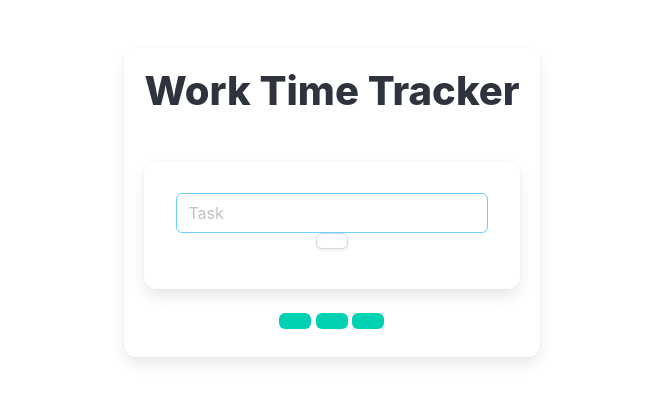
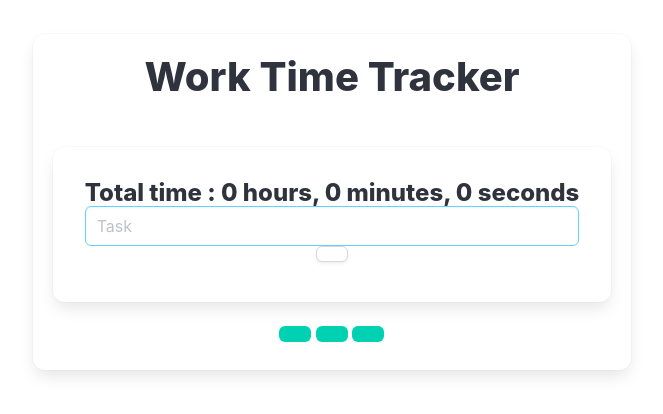
Before and after one commit to jls47/timeTracker, a Svelte app: page / in a window 1280 px wide. Shown: the part 198-612 px from the top of the page, without its empty margins (308-971 px from the left). Built offline with nearby package versions, Linux system fonts and the light colour scheme; some icons are missing.

Commit message:
store addition

```diff
--- a/src/App.svelte
+++ b/src/App.svelte
@@ -2,6 +2,20 @@
   import svelteLogo from './assets/svelte.svg'
   import viteLogo from '/vite.svg'
   import Timer from './lib/Timer.svelte'
+  import { counter } from '$lib/counter'
+
+  let ms = 0;
+
+  let totalS = Math.floor((ms / 1000) % 60);
+  let totalM = Math.floor((totalS / 60) % 60);
+  let totalH = Math.floor(totalM / 60);
+
+  counter.subscribe(value => {
+    ms = value;
+    totalS = Math.floor((ms / 1000) % 60);
+    totalM = Math.floor((totalS / 60) % 60);
+    totalH = Math.floor(totalM / 60);
+  });
 
   let timerName : string = "";
   let timerTime : number = 0;
@@ -32,7 +46,6 @@
     times.push(0);
     timers = timers;
     console.log(timers);
-    console.log
   }
 
   const saveData = () => {
@@ -78,6 +91,9 @@
     <h2 class="title is-2"><i class="fa-regular fa-clock"></i></h2>
     <br>
     <div class="card">
+      <div class="totalTime">
+        <h4 class="title is-4">Total time : {totalH} hours, {totalM} minutes, {totalS} seconds</h4>
+      </div>
     <input class="input is-info" type="text" placeholder="Task" bind:value={timerName}/><button class="button" on:click={addItem}>
       <i class="fa-solid fa-plus"></i>
     </button>
--- a/src/lib/Timer.svelte
+++ b/src/lib/Timer.svelte
@@ -1,8 +1,11 @@
 <script lang="ts">
+
+  import { counter } from '$lib/counter'
+
   export let name;
   export let ms;
 
-  let count: number = 0;
+
   let startMs : number = 0;
   let currentMs : number = ms;
   let started : boolean = false;
@@ -17,6 +20,8 @@
   const start = () => {
     if(started) {
       currentMs += Date.now() - startMs;
+      console.log(currentMs);
+      counter.update(count => count + currentMs);
       started = false;
       buttonStyle = "button is-primary";
       currentHours = Math.floor(currentMs / 1000 / 60 / 60) % 12;
--- /dev/null
+++ b/src/lib/counter.ts
@@ -0,0 +1,26 @@
+//@ts-nocheck
+import { writable } from 'svelte/store';
+
+const createCounter = (count: number) => {
+
+    //keep track of subscribers
+    const subscribers : any = new Set();
+    //add subscribers
+
+    const subscribe = (subscriber : any) => {
+        subscribers.add(subscriber);
+    }
+    //notify subscribers on update
+    const update = (updater : any) => {
+        set(updater(count));
+    }
+
+    const set = (newValue: number) => {
+        count = newValue;
+        subscribers.forEach((subscriber) => subscriber(count));
+    }
+
+    return { subscribe, update, set };
+}
+
+export const counter = createCounter(0);
--- a/svelte.config.js
+++ b/svelte.config.js
@@ -4,4 +4,5 @@ export default {
   // Consult https://svelte.dev/docs#compile-time-svelte-preprocess
   // for more information about preprocessors
   preprocess: vitePreprocess(),
+  "svelte.enable-ts-plugin": true,
 }
--- a/vite.config.ts
+++ b/vite.config.ts
@@ -1,7 +1,13 @@
 import { defineConfig } from 'vite'
+import path from "path"
 import { svelte } from '@sveltejs/vite-plugin-svelte'
 
 // https://vitejs.dev/config/
 export default defineConfig({
   plugins: [svelte()],
+  resolve: {
+    alias: {
+      "$lib": path.resolve(__dirname, "./src/lib"),
+    }
+  }
 })
```
Also changed, not shown: tsconfig.json (+9 -2 lines), 3 other files (tests, documents, lock files or other folders).
